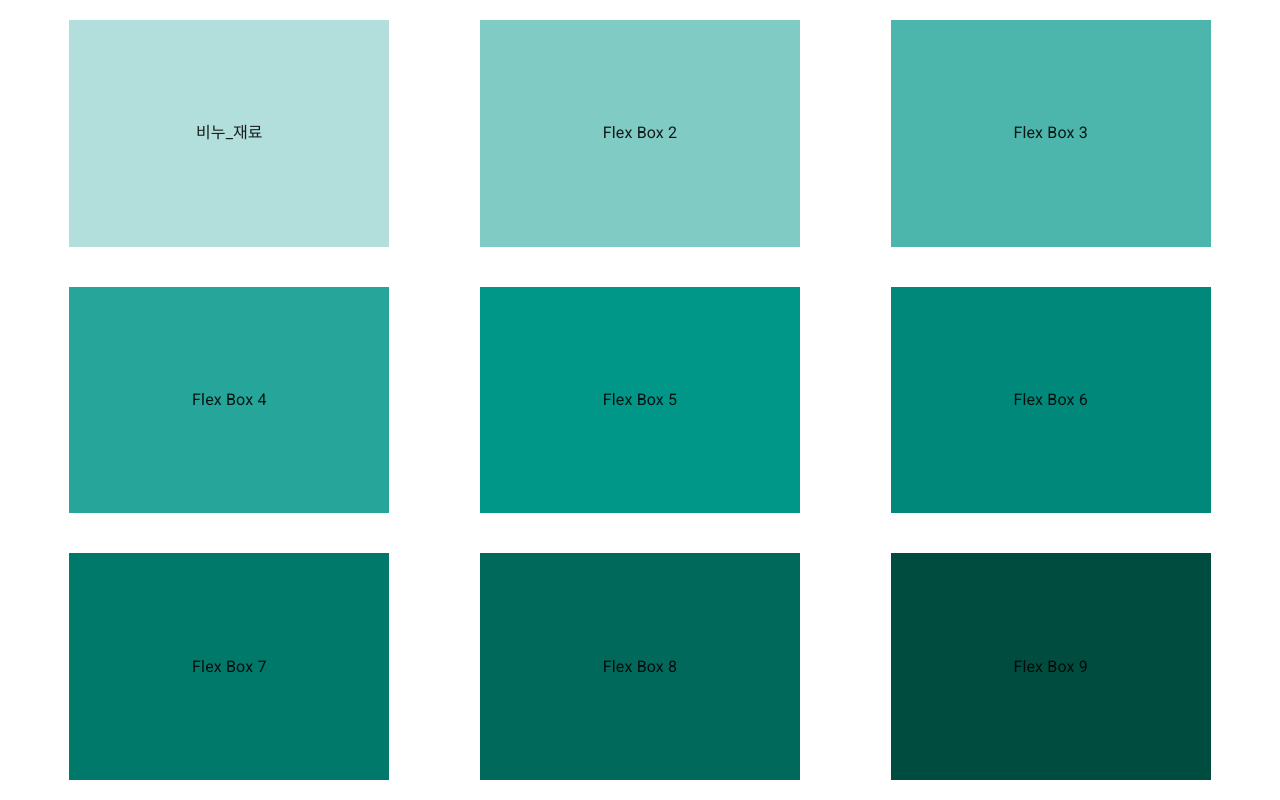
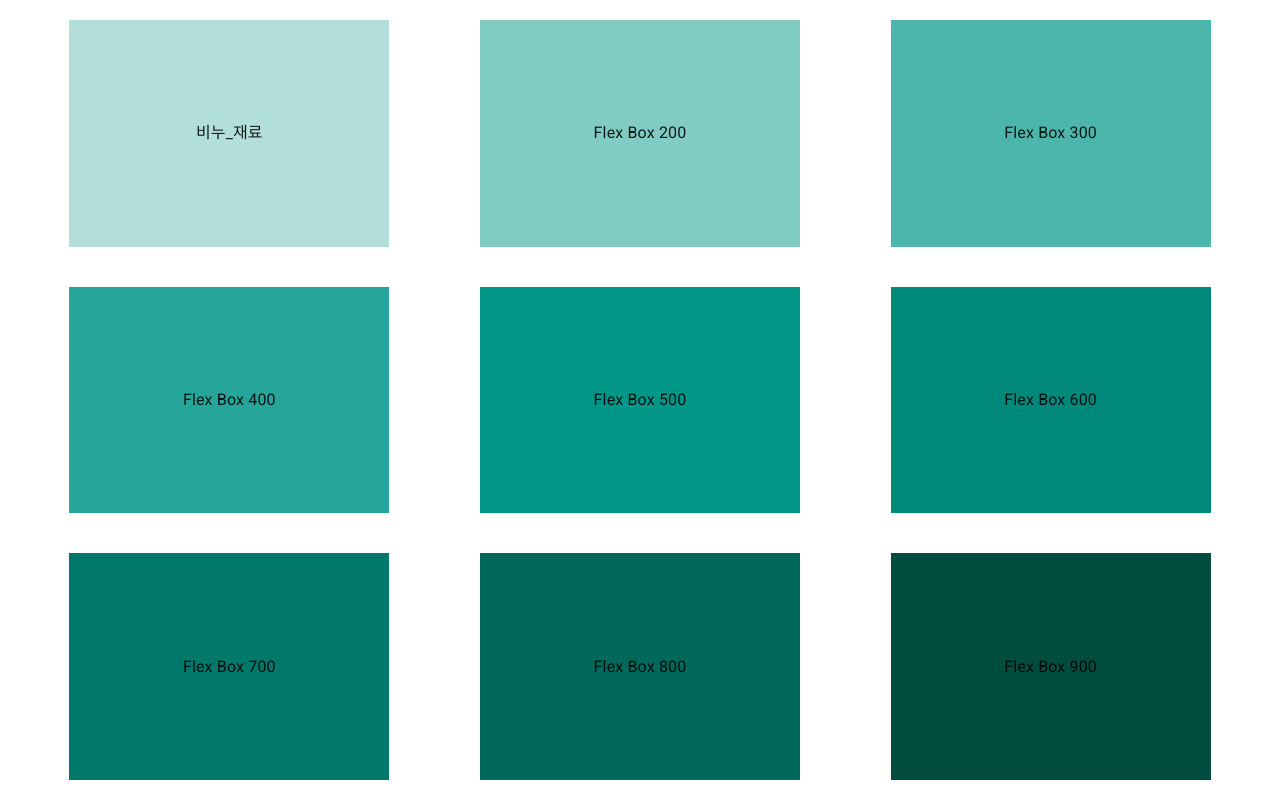
Before and after one commit to ryuheeyoung/next-ts-layout, a Next.js app: page / in a window 1280 px wide. Built offline with nearby package versions, Linux system fonts and the light colour scheme.

Commit message:
changing container2component

```diff
--- a/components/Layout.tsx
+++ b/components/Layout.tsx
@@ -1,55 +1,11 @@
-import React from "react";
-import Box from "@mui/material/Box";
 import Container from "@mui/material/Container";
-import { teal } from "@mui/material/colors";
-import { BoxProps, Color } from "@mui/material";
-import { TemplateLayout } from "../interfaces";
-import { useRouter } from "next/router";
 
-interface Colors extends Color {
-  [key: string]: string;
+interface LayoutProps {
+  children: React.ReactNode;
 }
 
-interface TypeProps {
-  layers: TemplateLayout[];
-}
-
-const Layout = ({ layers }: TypeProps) => {
-  return (
-    <Container
-      maxWidth={false}
-      sx={{
-        p: 0,
-        display: "flex",
-        width: "100vw",
-        height: "100vh",
-        m: 0,
-        flexWrap: "wrap",
-        justifyContent: "space-around",
-      }}
-    >
-      {Array.from(Array(9).keys()).map((item, idx) => {
-        var cIndex = ((idx + 1) * 100).toString();
-        return (
-          <Box
-            key={cIndex}
-            sx={(theme) => ({
-              backgroundColor: (teal as Colors)[cIndex],
-              width: "25vw",
-              m: "1.25em",
-              display: "flex",
-              justifyContent: "center",
-              alignItems: "center",
-            })}
-          >
-            <Box id={layers[idx]?.id.toString() || `item-${item + 1}`}>
-              {layers[idx]?.name ?? `Flex Box ${item + 1}`}
-            </Box>
-          </Box>
-        );
-      })}
-    </Container>
-  );
+const Layout = ({ children }: LayoutProps) => {
+  return <main>{children}</main>;
 };
 
 export default Layout;
--- a/pages/index.tsx
+++ b/pages/index.tsx
@@ -1,7 +1,66 @@
-import Layout from "../components/Layout";
-import { Layers } from "../utils/Layers";
+import { useRouter } from "next/router";
+import React, { useCallback } from "react";
+
+import Box from "@mui/material/Box";
+import Container from "@mui/material/Container";
+import { teal } from "@mui/material/colors";
+import { Color, Link } from "@mui/material";
+
+import { TemplateLayout } from "../interfaces";
+import { Layers as layers } from "../utils/Layers";
+
+interface Colors extends Color {
+  [key: string]: string;
+}
 
 const IndexPage = () => {
-  return <Layout layers={Layers} />;
+  const router = useRouter();
+
+  const onClick = useCallback((layer: TemplateLayout) => {
+    router.push(layer.content);
+  }, []);
+  return (
+    <Container
+      maxWidth={false}
+      sx={{
+        p: 0,
+        display: "flex",
+        width: "100vw",
+        height: "100vh",
+        m: 0,
+        flexWrap: "wrap",
+        justifyContent: "space-around",
+      }}
+    >
+      {Array.from(Array(9).keys()).map((item, idx) => {
+        var cIndex = ((idx + 1) * 100).toString();
+        return (
+          <Box
+            key={layers[idx]?.id || cIndex}
+            sx={() => ({
+              backgroundColor: (teal as Colors)[cIndex],
+              width: "25vw",
+              m: "1.25em",
+              display: "flex",
+              justifyContent: "center",
+              alignItems: "center",
+            })}
+          >
+            {layers[idx] ? (
+              <Link
+                underline="none"
+                color="inherit"
+                onClick={() => onClick(layers[idx])}
+              >
+                {layers[idx].name}
+              </Link>
+            ) : (
+              `Flex Box ${cIndex}`
+            )}
+          </Box>
+        );
+      })}
+    </Container>
+  );
 };
 export default IndexPage;
```
